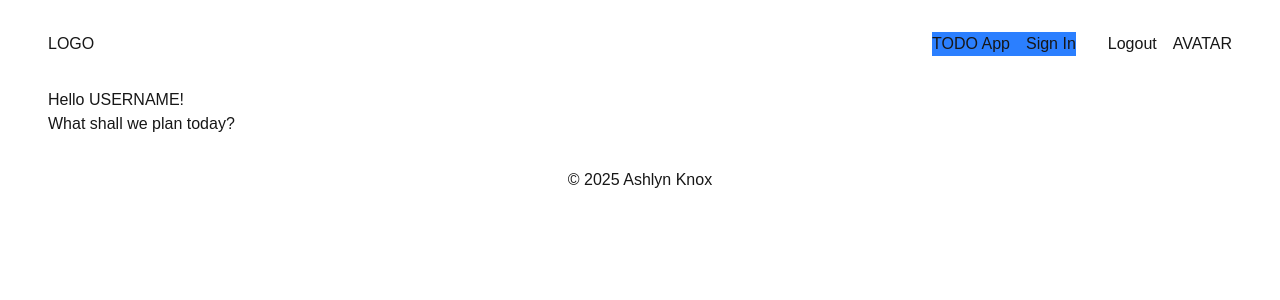
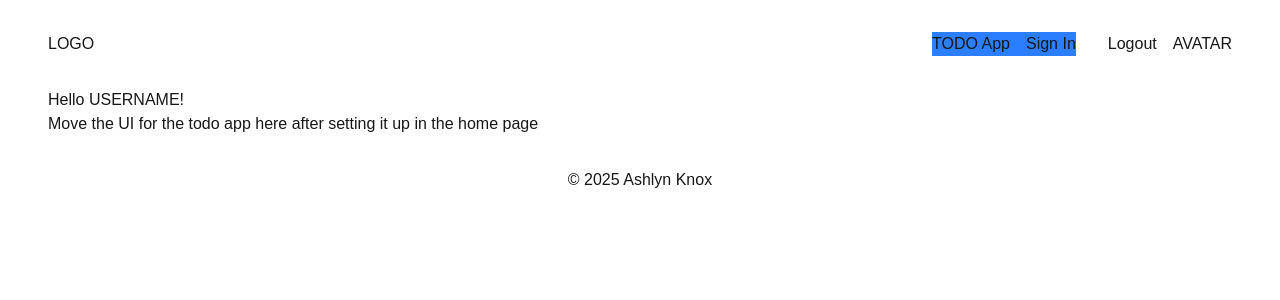
Before and after one commit to ashx3s/todo-app-next-directus-vercel, a Next.js app: page /todo-app in a window 1280 px wide. Shown: the top 300 px of the page. Built offline with nearby package versions, Linux system fonts and the light colour scheme.

Commit message:
workflow note added

```diff
--- a/src/app/todo-app/page.jsx
+++ b/src/app/todo-app/page.jsx
@@ -3,7 +3,9 @@ export default function TODOApp() {
     <>
       <header>
         <h1>Hello USERNAME!</h1>
-        <p>What shall we plan today?</p>
+        <p>
+          Move the UI for the todo app here after setting it up in the home page
+        </p>
       </header>
       <section>{/* TODO: ADD todo interface here */}</section>
     </>
```
